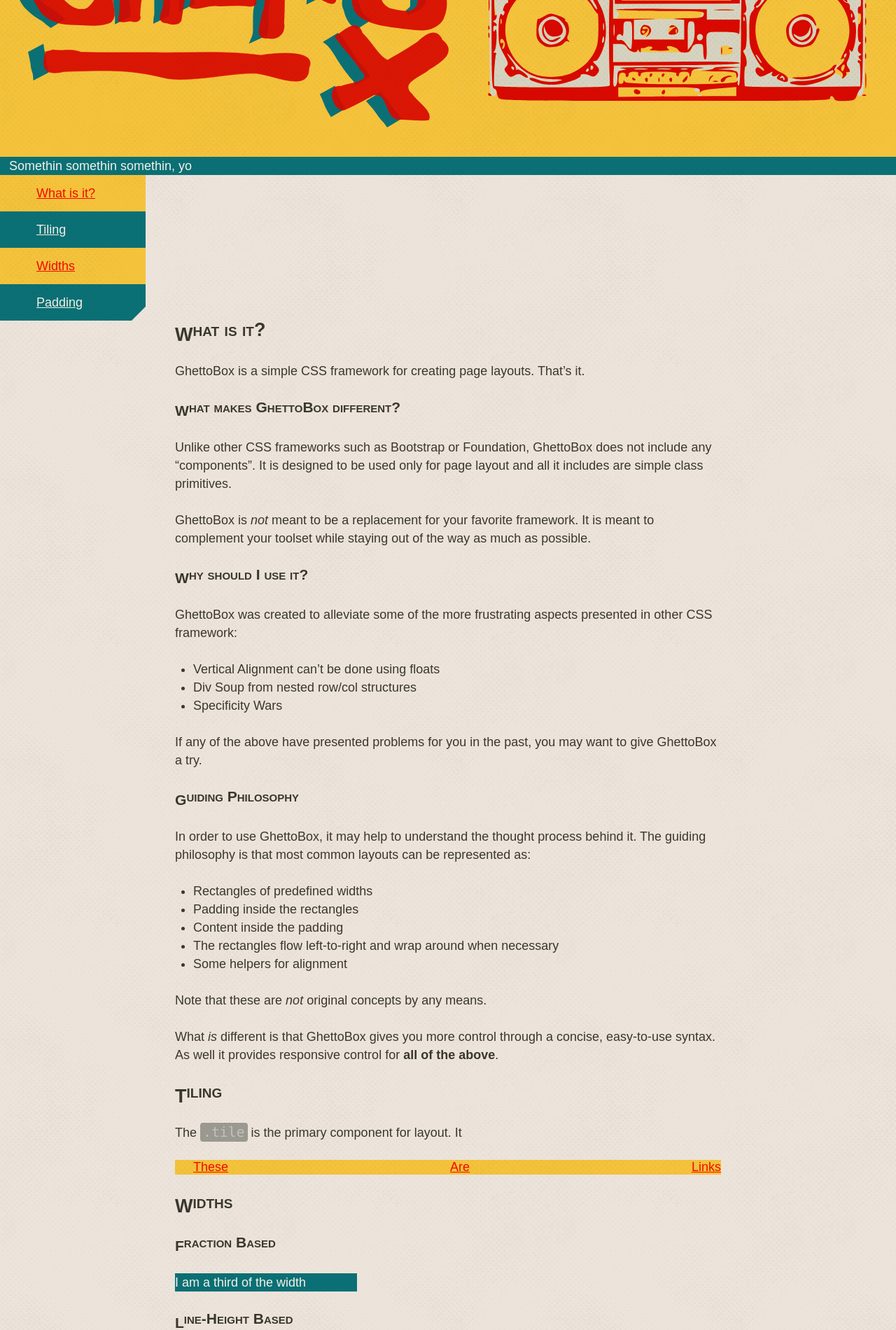
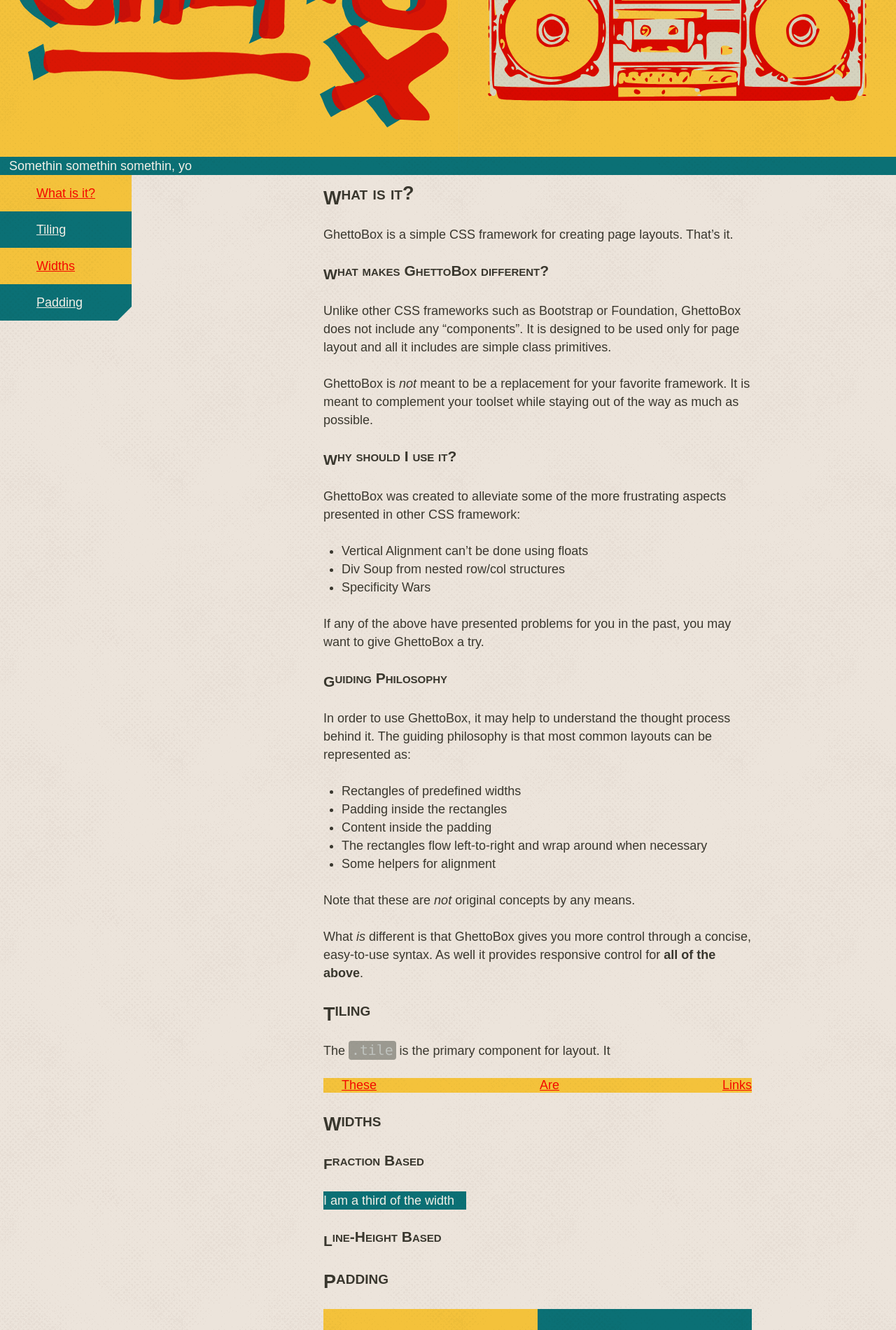
Before and after one commit to walkerab/ghetto-box-site, a Jekyll site: the page built from index.md, in a window 1280 px wide. Shown: the part 315-2215 px from the top of the page at 70% size. Built offline with Jekyll 4.4.1, drawn with Linux system fonts in a browser that asks for light colours; some web fonts are replaced; Markdown is read by kramdown in place of the engine named in the settings; grey boxes are pictures that could not be loaded.

Commit message:
Making the main layout responsive.

```diff
--- a/_layouts/default.html
+++ b/_layouts/default.html
@@ -23,13 +23,19 @@
 			<img class="w-fill" src="{{ "/images/logo.svg" | prepend: site.baseurl }}">
 		</div>
 		<div class="cs-2 pad-h-sm">
+			<span class="btn"></span>
 			Somethin somethin somethin, yo
 		</div>
-		<ul class="js-sub-nav tile w-8 take-no-space angle-bottom-right">
-		</ul>
-		<div class="container">
-			<div class="w-30 content h-align-middle">
-				{{ content }}
+		<div class="tiles">
+			<div class="md-tile md-w-1-5 tiles">
+				<ul class="js-sub-nav angle-bottom-right md-tile tiles">
+					&nbsp;
+				</ul>
+			</div>
+			<div class="md-tile md-w-4-5 tiles tiles-middle pad-sm">
+				<div class="tile readable content">
+					{{ content }}
+				</div>
 			</div>
 		</div>
 		<script type="text/javascript" src="{{ "/js/generate-sub-nav.js" | prepend: site.baseurl }}"></script>
--- a/js/generate-sub-nav.js
+++ b/js/generate-sub-nav.js
@@ -5,7 +5,7 @@
 	var elheading = elheadings[i];
 	elheading.id = elheading.textContent.toLowerCase().replace(' ','-');
 	elsub_navs_content.push(
-		'<li class="stack pad-h-lg pad-v-sm cs-',
+		'<li class="tile md-stack pad-h-md lg-pad-h-lg pad-v-sm cs-',
 			(i%2)+1, // alternate 1 and 2
 			'"><a href="#',elheading.id,'">',
 			elheading.textContent,
```
